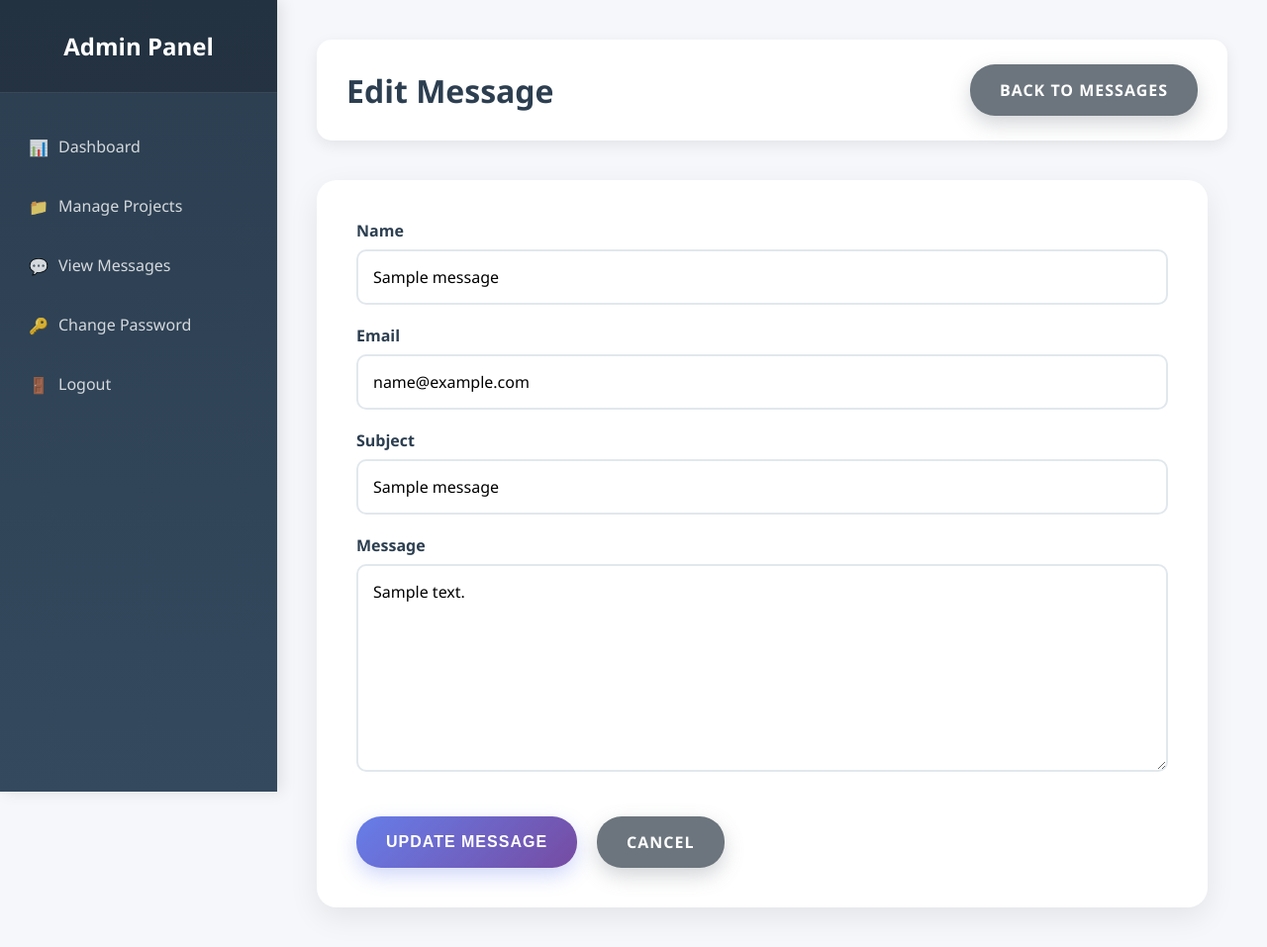
After one commit to noman1311/portfolio, a PHP site: page /edit_message.php?id=1 in a window 1280 px wide. The commit adds this page. Shown: the whole page at 99% size. Run offline with PHP 8.4, Linux system fonts and the light colour scheme; the visitor is signed in with stand-in values (Sample User, id 1); tables that the repository leaves empty hold one stand-in row (values such as "Sample post").

Commit message:
change password in admin

```diff
--- a/admin/add_project.php
+++ b/admin/add_project.php
@@ -50,6 +50,7 @@ if ($_POST) {
                 <li><a href="dashboard.php">Dashboard</a></li>
                 <li><a href="manage_projects.php">Manage Projects</a></li>
                 <li><a href="view_message.php">View Messages</a></li>
+                <li><a href="change_password.php">Change Password</a></li>
                 <li><a href="log_out.php">Logout</a></li>
             </ul>
         </nav>
--- a/admin/admin.css
+++ b/admin/admin.css
@@ -170,20 +170,30 @@ body {
     background-repeat: no-repeat;
 }
 
+/* Navigation Icons */
 .admin-nav a[href="dashboard.php"]::before {
     content: '📊';
+    margin-right: 10px;
 }
 
 .admin-nav a[href="manage_projects.php"]::before {
     content: '📁';
+    margin-right: 10px;
 }
 
 .admin-nav a[href="view_message.php"]::before {
     content: '💬';
+    margin-right: 10px;
+}
+
+.admin-nav a[href="change_password.php"]::before {
+    content: '🔑';
+    margin-right: 10px;
 }
 
 .admin-nav a[href="log_out.php"]::before {
     content: '🚪';
+    margin-right: 10px;
 }
 
 /* Main Content */
--- a/admin/dashboard.php
+++ b/admin/dashboard.php
@@ -34,6 +34,7 @@ $recent_messages = $pdo->query('SELECT * FROM messages ORDER BY created_at DESC
                 <li><a href="dashboard.php" class="active">Dashboard</a></li>
                 <li><a href="manage_projects.php">Manage Projects</a></li>
                 <li><a href="view_message.php">View Messages</a></li>
+                <li><a href="change_password.php">Change Password</a></li>
                 <li><a href="log_out.php">Logout</a></li>
             </ul>
         </nav>
--- /dev/null
+++ b/admin/edit_message.php
@@ -0,0 +1,136 @@
+<?php
+// filepath: d:\Xampp\htdocs\portfolio\admin\edit_message.php
+session_start();
+if (!isset($_SESSION['admin_logged_in'])) {
+    header('Location: index.php');
+    exit;
+}
+
+require_once '../src/database.php';
+
+$success = false;
+$error = '';
+$message = null;
+
+// Get message ID
+if (!isset($_GET['id'])) {
+    header('Location: view_message.php');
+    exit;
+}
+
+$id = (int)$_GET['id'];
+
+// Fetch message data
+try {
+    $stmt = $pdo->prepare("SELECT * FROM messages WHERE id = ?");
+    $stmt->execute([$id]);
+    $message = $stmt->fetch();
+
+    if (!$message) {
+        header('Location: view_message.php');
+        exit;
+    }
+} catch (Exception $e) {
+    $error = 'Error fetching message: ' . $e->getMessage();
+}
+
+// Handle form submission
+if ($_POST && $message) {
+    $name = trim($_POST['name']);
+    $email = trim($_POST['email']);
+    $subject = trim($_POST['subject']);
+    $message_text = trim($_POST['message']);
+
+    if (empty($name) || empty($email) || empty($message_text)) {
+        $error = 'Name, email, and message are required.';
+    } else {
+        try {
+            $stmt = $pdo->prepare("UPDATE messages SET name = ?, email = ?, subject = ?, message = ? WHERE id = ?");
+
+            if ($stmt->execute([$name, $email, $subject, $message_text, $id])) {
+                $success = true;
+                // Refresh message data
+                $stmt = $pdo->prepare("SELECT * FROM messages WHERE id = ?");
+                $stmt->execute([$id]);
+                $message = $stmt->fetch();
+            } else {
+                $error = 'Failed to update message. Please try again.';
+            }
+        } catch (Exception $e) {
+            $error = 'Database error: ' . $e->getMessage();
+        }
+    }
+}
+?>
+
+<!DOCTYPE html>
+<html>
+<head>
+    <title>Edit Message</title>
+    <link rel="stylesheet" href="admin.css">
+</head>
+<body>
+    <div class="admin-container">
+        <nav class="admin-nav">
+            <h2>Admin Panel</h2>
+            <ul>
+                <li><a href="dashboard.php">Dashboard</a></li>
+                <li><a href="manage_projects.php">Manage Projects</a></li>
+                <li><a href="view_message.php">View Messages</a></li>
+                <li><a href="change_password.php">Change Password</a></li>
+                <li><a href="log_out.php">Logout</a></li>
+            </ul>
+        </nav>
+
+        <main class="admin-main">
+            <div class="header">
+                <h1>Edit Message</h1>
+                <a href="view_message.php" class="btn btn-secondary">Back to Messages</a>
+            </div>
+
+            <?php if ($success): ?>
+                <div class="success-message">
+                    Message updated successfully! <a href="view_message.php">View all messages</a>
+                </div>
+            <?php endif; ?>
+
+            <?php if ($error): ?>
+                <div class="error-message">
+                    <?php echo htmlspecialchars($error); ?>
+                </div>
+            <?php endif; ?>
+
+            <?php if ($message): ?>
+            <div class="form-container">
+                <form method="POST" class="admin-form">
+                    <div class="form-group">
+                        <label for="name">Name</label>
+                        <input type="text" id="name" name="name" required value="<?php echo htmlspecialchars($message['name']); ?>">
+                    </div>
+
+                    <div class="form-group">
+                        <label for="email">Email</label>
+                        <input type="email" id="email" name="email" required value="<?php echo htmlspecialchars($message['email']); ?>">
+                    </div>
+
+                    <div class="form-group">
+                        <label for="subject">Subject</label>
+                        <input type="text" id="subject" name="subject" value="<?php echo htmlspecialchars($message['subject']); ?>">
+                    </div>
+
+                    <div class="form-group">
+                        <label for="message">Message</label>
+                        <textarea id="message" name="message" required rows="8"><?php echo htmlspecialchars($message['message']); ?></textarea>
+                    </div>
+
+                    <div class="form-actions">
+                        <button type="submit" class="btn btn-primary">Update Message</button>
+                        <a href="view_message.php" class="btn btn-secondary">Cancel</a>
+                    </div>
+                </form>
+            </div>
+            <?php endif; ?>
+        </main>
+    </div>
+</body>
+</html>
--- a/admin/edit_project.php
+++ b/admin/edit_project.php
@@ -78,6 +78,7 @@ if ($_POST && $project) {
                 <li><a href="dashboard.php">Dashboard</a></li>
                 <li><a href="manage_projects.php">Manage Projects</a></li>
                 <li><a href="view_message.php">View Messages</a></li>
+                <li><a href="change_password.php">Change Password</a></li>
                 <li><a href="log_out.php">Logout</a></li>
             </ul>
         </nav>
--- a/admin/manage_projects.php
+++ b/admin/manage_projects.php
@@ -25,6 +25,7 @@ $projects = $pdo->query('SELECT * FROM projects ORDER BY id DESC')->fetchAll();
                 <li><a href="dashboard.php">Dashboard</a></li>
                 <li><a href="manage_projects.php" class="active">Manage Projects</a></li>
                 <li><a href="view_message.php">View Messages</a></li>
+                <li><a href="change_password.php">Change Password</a></li>
                 <li><a href="log_out.php">Logout</a></li>
             </ul>
         </nav>
```
Also changed, not shown: admin/change_password.php (added, +95 -0 lines), admin/delete_message.php (added, +28 -0 lines), admin/index.php (+19 -18 lines), admin/view_message.php (+44 -2 lines), public/index.html (+38 -10 lines).
